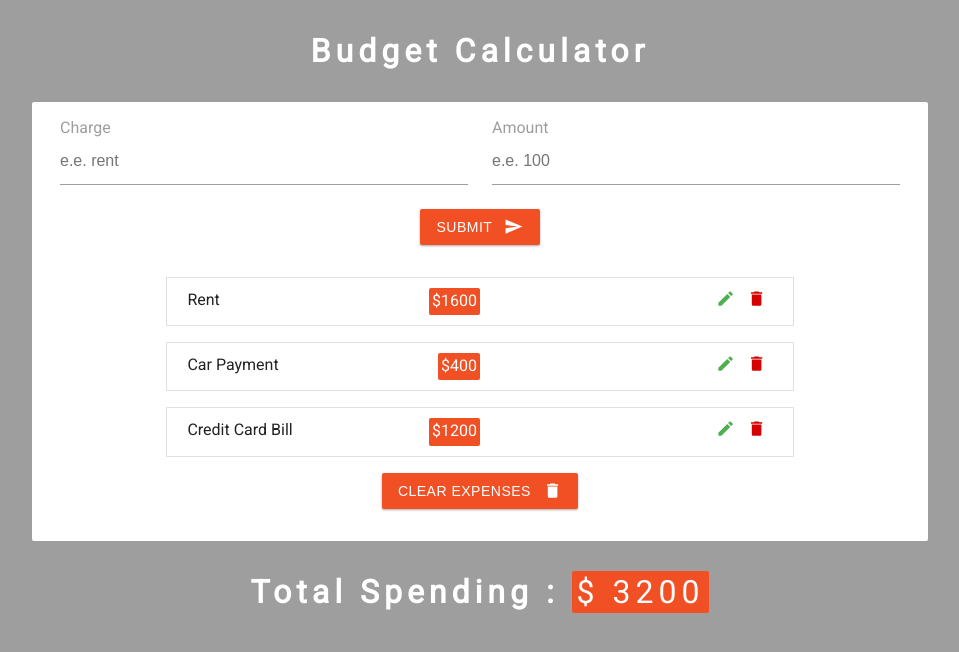
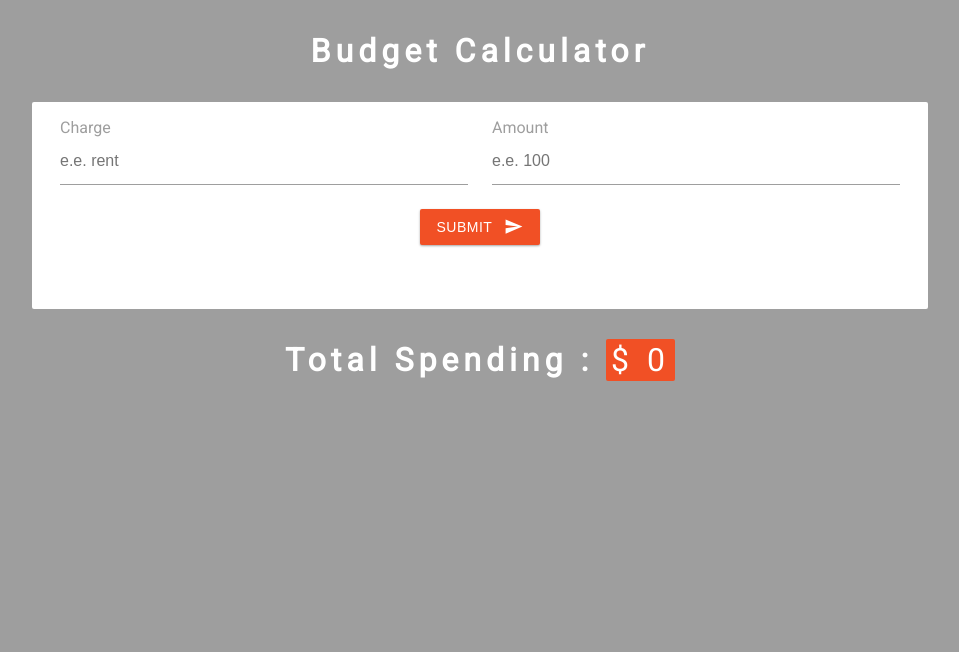
Before and after one commit to ervinkacar1991/budget_calculator_app, a React (Create React App) app: page / in a window 1280 px wide. Shown: the top 652 px of the page, without its empty margins (160-1119 px from the left). Built offline with nearby package versions, Linux system fonts and the light colour scheme.

Commit message:
finish app

```diff
--- a/src/App.js
+++ b/src/App.js
@@ -1,15 +1,20 @@
-import React, { useState } from "react";
+import React, { useState, useEffect } from "react";
 import "./App.css";
 import ExpenseForm from "./components/ExpenseForm";
 import ExpenseList from "./components/ExpenseList";
 import Alert from "./components/Alert";
 import { v4 as uuidv4 } from "uuid";
 
-const initialExpenses = [
-  { id: uuidv4(), charge: "rent", amount: 1600 },
-  { id: uuidv4(), charge: "car payment", amount: 400 },
-  { id: uuidv4(), charge: "credit card bill", amount: 1200 },
-];
+// const initialExpenses = [
+//   { id: uuidv4(), charge: "rent", amount: 1600 },
+//   { id: uuidv4(), charge: "car payment", amount: 400 },
+//   { id: uuidv4(), charge: "credit card bill", amount: 1200 },
+// ];
+
+//localStorage.getItem()
+const initialExpenses = localStorage.getItem("expenses")
+  ? JSON.parse(localStorage.getItem("expenses"))
+  : [];
 
 function App() {
   //*********state values *********
@@ -27,6 +32,12 @@
   //alert
   const [alert, setAlert] = useState({ show: false });
   //*********functionality *********
+
+  //useEffect
+  useEffect(() => {
+    console.log("we called useEffect");
+    localStorage.setItem("expenses", JSON.stringify(expenses));
+  }, [expenses]);
 
   //handle charge
   const handleCharge = (e) => {
```
